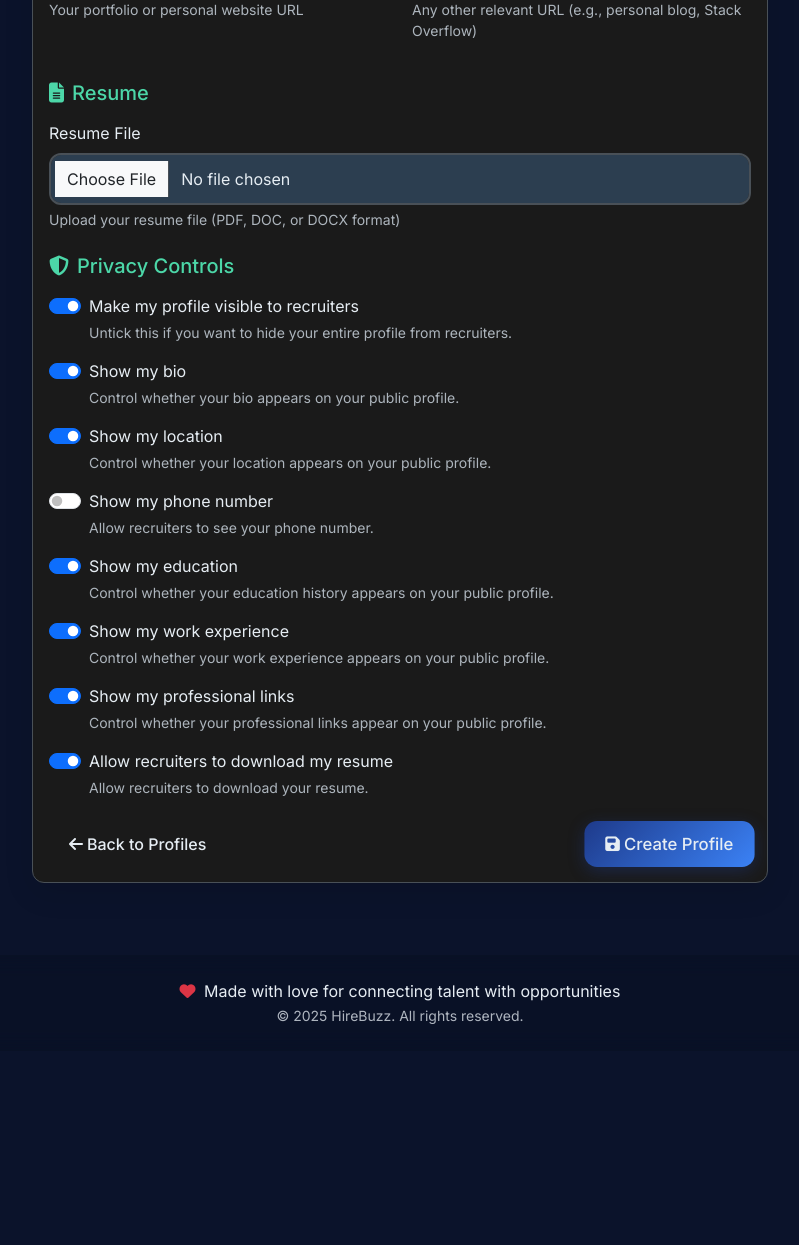
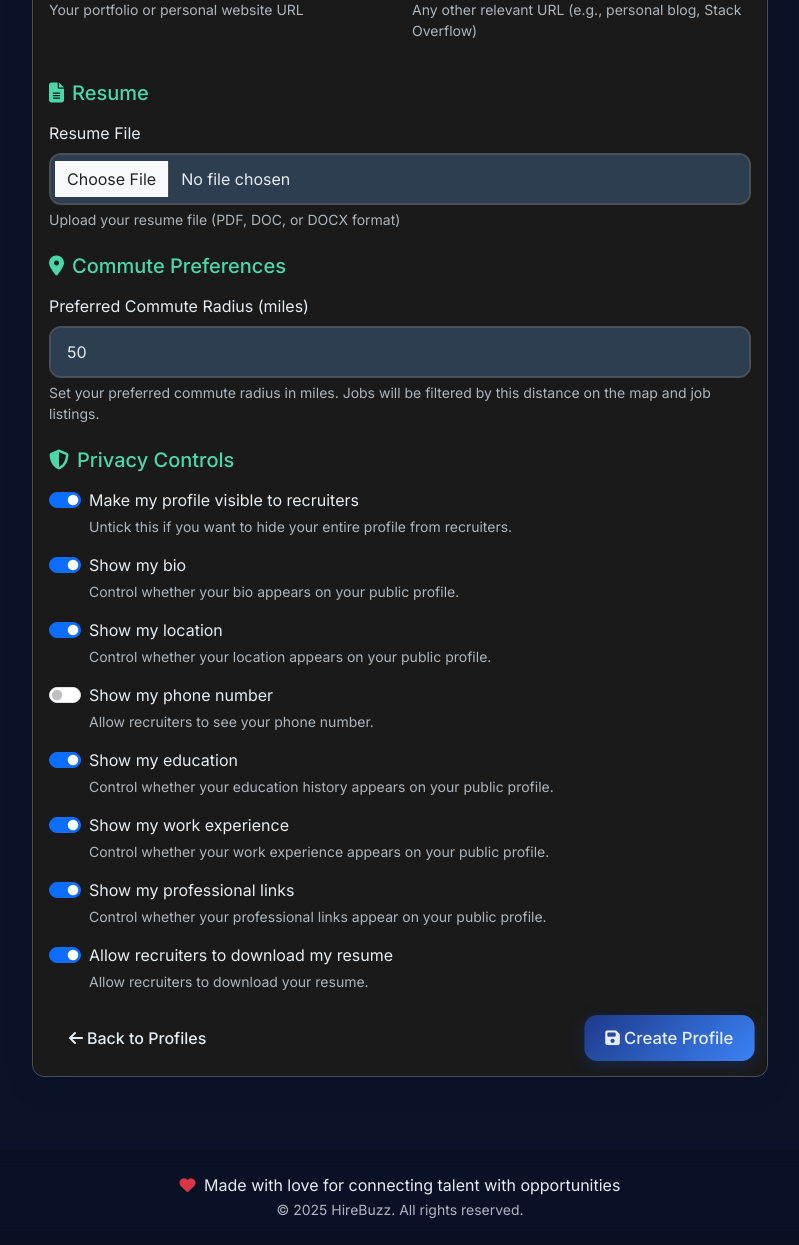
Before and after one commit to ritwij-ghosh/cs2340-team-project, a Django app: page /profiles/create/ in a window 1280 px wide. Shown: the part 1682-2927 px from the top of the page, without its empty margins (240-1039 px from the left). Before the commit the page ends 2706 px from the top, so only its background shows below. Run offline with Django 5.2, Linux system fonts and the light colour scheme; a user stored in the database is signed in; data comes from the database, SQL or seed files in the repository; both versions use the stored data as it was after the commit.

Commit message:
implemented user story 9: allowing job seekers to set commute radius

```diff
--- a/profiles/forms.py
+++ b/profiles/forms.py
@@ -52,7 +52,7 @@ class ProfileForm(forms.ModelForm):
             'headline', 'bio', 'location', 'phone',
             'skills', 'education', 'work_experience',
             'linkedin_url', 'github_url', 'portfolio_url', 'other_url',
-            'resume',
+            'resume', 'commute_radius',
             'is_public', 'show_bio', 'show_location', 'show_phone',
             'show_education', 'show_work_experience', 'show_links', 'show_resume'
         ]
@@ -105,6 +105,12 @@ class ProfileForm(forms.ModelForm):
                 'class': 'form-control',
                 'accept': '.pdf,.doc,.docx'
             }),
+            'commute_radius': forms.NumberInput(attrs={
+                'class': 'form-control',
+                'min': '1',
+                'max': '500',
+                'step': '1'
+            }),
             'is_public': forms.CheckboxInput(attrs={'class': 'form-check-input'}),
             'show_bio': forms.CheckboxInput(attrs={'class': 'form-check-input'}),
             'show_location': forms.CheckboxInput(attrs={'class': 'form-check-input'}),
@@ -133,6 +139,7 @@ class ProfileForm(forms.ModelForm):
             'show_work_experience': 'Control whether your work experience appears on your public profile.',
             'show_links': 'Control whether your professional links appear on your public profile.',
             'resume': 'Upload your resume file (PDF, DOC, or DOCX format)',
+            'commute_radius': 'Set your preferred commute radius in miles. Jobs will be filtered by this distance on the map and job listings.',
             'show_resume': 'Allow recruiters to download your resume.',
         }
 
@@ -189,6 +196,16 @@ class ProfileForm(forms.ModelForm):
 
         return resume
 
+    def clean_commute_radius(self):
+        """Validate commute radius is within reasonable bounds."""
+        commute_radius = self.cleaned_data.get('commute_radius')
+        if commute_radius is not None:
+            if commute_radius < 1:
+                raise forms.ValidationError("Commute radius must be at least 1 mile.")
+            if commute_radius > 500:
+                raise forms.ValidationError("Commute radius cannot exceed 500 miles.")
+        return commute_radius
+
 
 class UserForm(forms.ModelForm):
     """Form for updating user basic information."""
--- a/profiles/models.py
+++ b/profiles/models.py
@@ -68,6 +68,12 @@ class Profile(models.Model):
         help_text="Upload your resume (PDF, DOC, or DOCX format)"
     )
 
+    # Commute Preferences
+    commute_radius = models.PositiveIntegerField(
+        default=50,
+        help_text="Preferred commute radius in miles (default: 50 miles)"
+    )
+
     # Privacy Settings
     is_public = models.BooleanField(
         default=True,
--- a/profiles/templates/profiles/create_profile.html
+++ b/profiles/templates/profiles/create_profile.html
@@ -204,6 +204,23 @@
               </div>
             </div>
 
+            <!-- Commute Preferences -->
+            <div class="mb-4">
+              <h5 class="text-primary mb-3">
+                <i class="fas fa-map-marker-alt me-2"></i>Commute Preferences
+              </h5>
+              <div class="mb-3">
+                <label for="{{ form.commute_radius.id_for_label }}" class="form-label">Preferred Commute Radius (miles)</label>
+                {{ form.commute_radius }}
+                {% if form.commute_radius.help_text %}
+                  <div class="form-text">{{ form.commute_radius.help_text }}</div>
+                {% endif %}
+                {% if form.commute_radius.errors %}
+                  <div class="text-danger small">{{ form.commute_radius.errors.0 }}</div>
+                {% endif %}
+              </div>
+            </div>
+
             <!-- Privacy Settings -->
             <div class="mb-4">
               <h5 class="text-primary mb-3">
```
Also changed, not shown: jobs/templates/jobs/index.html (+12 -0 lines), jobs/templates/jobs/map.html (+6 -6 lines), jobs/views.py (+58 -3 lines), profiles/templates/profiles/edit_profile.html (+17 -0 lines), db.sqlite3, profiles/migrations/0005_profile_commute_radius.py (added).
